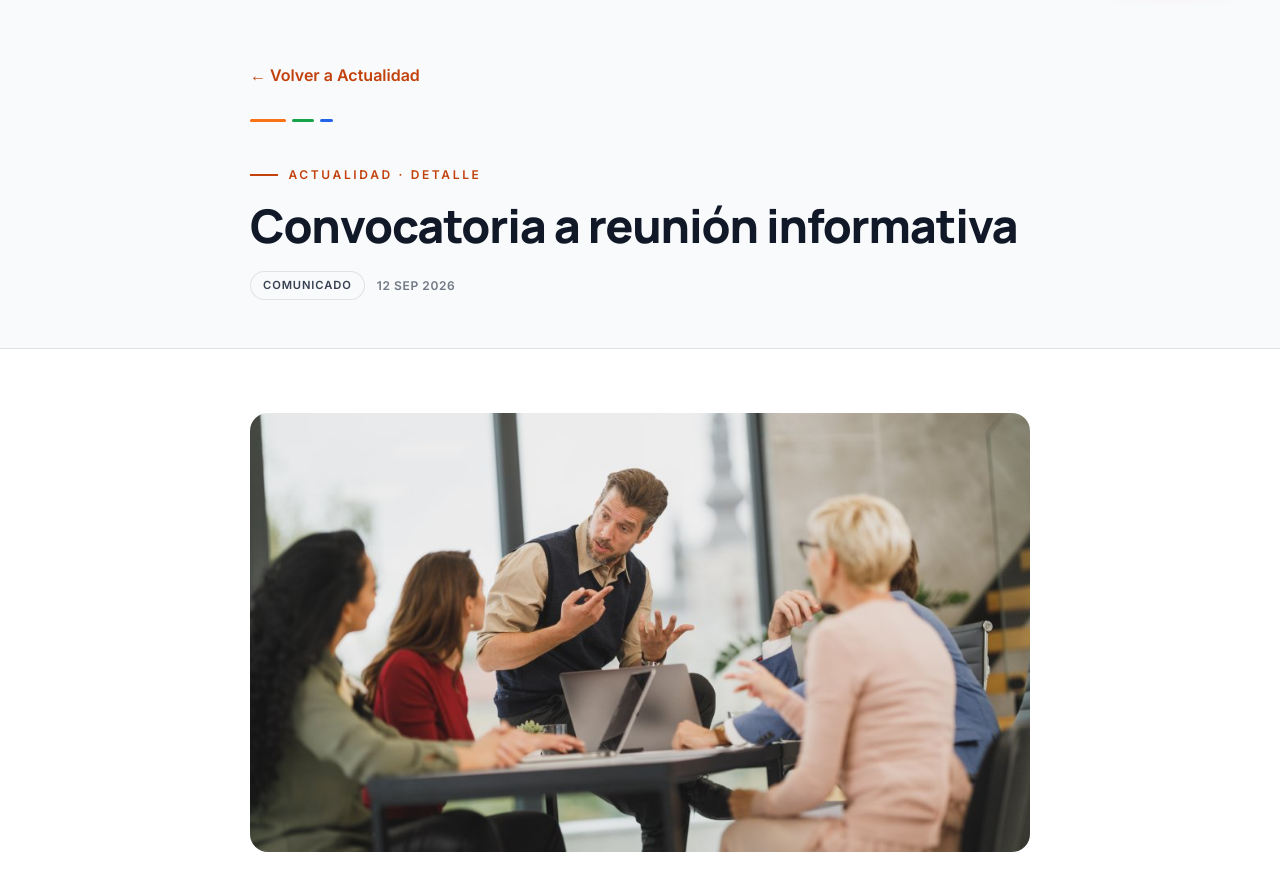
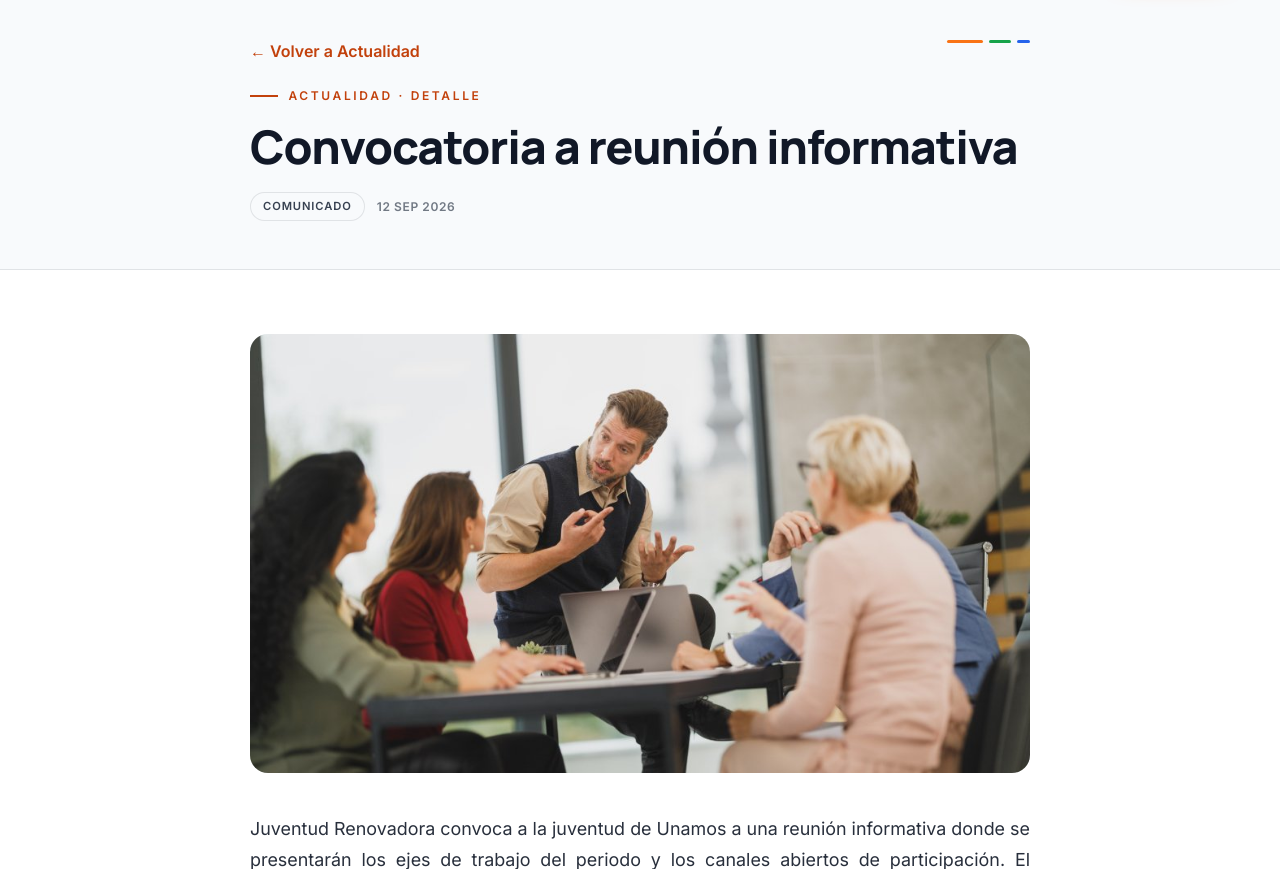
Before and after one commit to olvin78/unamos-juventud-web, a Django app: page /noticia/1/ in a window 1280 px wide. Shown: the part 77-946 px from the top of the page. Run offline with Django 5.2, Linux system fonts and the light colour scheme.

Commit message:
Hero de noticia: enlace de vuelta y línea tricolor en la misma fila

```diff
--- a/templates/noticia.html
+++ b/templates/noticia.html
@@ -76,9 +76,11 @@
   <main id="contenido" class="pt-[var(--header-h)]">
     <!-- BANDA HERO (COMPACTA) -->
     <section class="border-b border-tinta/10 bg-hueso" aria-labelledby="titulo-pagina">
-      <div class="mx-auto w-full max-w-[860px] px-6 pb-10 pt-14 md:px-10 md:pb-12 md:pt-16">
-        <a class="link-arrow" href="/templates/actualidad.html">← Volver a Actualidad</a>
-        <div class="hero-rule mt-8" aria-hidden="true" data-reveal><i></i><i></i><i></i></div>
+      <div class="mx-auto w-full max-w-[860px] px-6 pb-10 pt-10 md:px-10 md:pb-12 md:pt-12">
+        <div class="flex items-center justify-between gap-4">
+          <a class="link-arrow" href="/templates/actualidad.html">← Volver a Actualidad</a>
+          <div class="hero-rule mb-0 shrink-0" aria-hidden="true" data-reveal><i></i><i></i><i></i></div>
+        </div>
         <p class="eyebrow mt-6" data-reveal>Actualidad · Detalle</p>
         <h1 id="titulo-pagina"
           class="mt-4 font-display text-[clamp(1.8rem,4vw,2.9rem)] font-extrabold leading-[1.1] tracking-tight"
```
